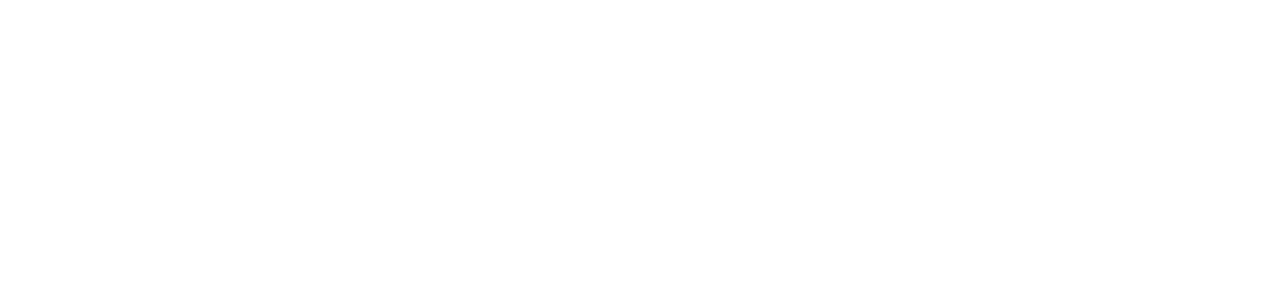
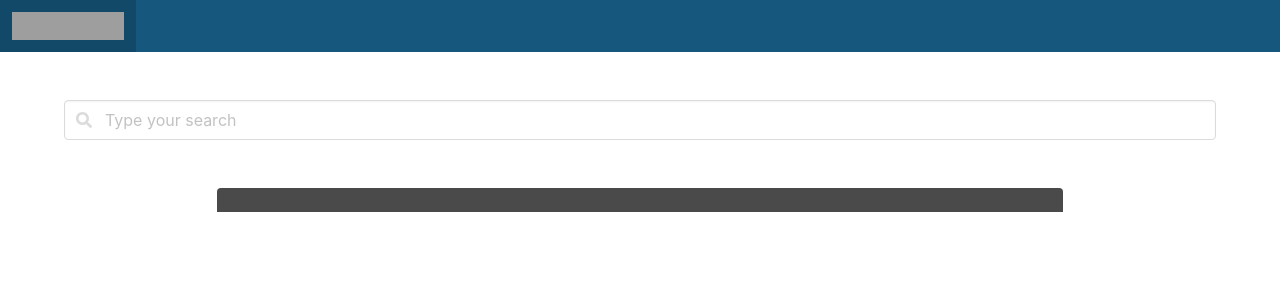
Before and after one commit to ptramontina/phone-list-frontend, a Vue app: page / in a window 1280 px wide. Shown: the top 300 px of the page. Built offline with nearby package versions, Linux system fonts and the light colour scheme; grey boxes are pictures that could not be loaded.

Commit message:
Starting structure

```diff
--- a/src/App.vue
+++ b/src/App.vue
@@ -1,15 +1,20 @@
 <template>
   <div id="app">
-
+    <navbar></navbar>
+    <phone-list></phone-list>
   </div>
 </template>
 
 <script>
 
+import Navbar from './components/Navbar'
+import PhoneList from './components/PhoneList'
+
 export default {
   name: 'App',
   components: {
-
+    Navbar,
+    PhoneList,
   }
 }
 </script>
--- /dev/null
+++ b/src/components/Navbar.vue
@@ -0,0 +1,18 @@
+<template>
+  <div>
+    <nav class="navbar is-primary" role="navigation" aria-label="main navigation">
+      <div class="navbar-brand">
+        <a class="navbar-item" href="https://bulma.io">
+          <img src="https://bulma.io/images/bulma-logo.png" width="112" height="28" />
+        </a>
+      </div>
+    </nav>
+  </div>
+</template>
+
+<script>
+export default {};
+</script>
+
+<style>
+</style>
--- /dev/null
+++ b/src/components/Phone.vue
@@ -0,0 +1,26 @@
+<template>
+  <div class="column is-offset-2 is-8">
+    <article class="message">
+      <div class="message-header">
+        <p>{{data}}</p>
+        <!-- <p>{{data.company}}</p> -->
+      </div>
+      <!-- <div class="message-body">
+        <div class="level">
+          <div class="level-item" v-for="(item, index) in data.items" :key="index">
+            {{item.item-name}}:{{item.item-value}}
+          </div>
+        </div>
+      </div> -->
+    </article>
+  </div>
+</template>
+
+<script>
+export default {
+  props: ['data']
+};
+</script>
+
+<style>
+</style>
--- /dev/null
+++ b/src/components/PhoneList.vue
@@ -0,0 +1,44 @@
+<template>
+  <div>
+    <section class="section">
+      <div class="container">
+        <search></search>
+      </div>
+    </section>
+
+    <div class="columns">
+      <phone v-for="(phone, index) in phoneList" :key="index" :phone="phone"></phone>
+    </div>
+  </div>
+</template>
+
+<script>
+import Search from "./Search";
+import Phone from "./Phone";
+export default {
+  components: {
+    Search,
+    Phone
+  },
+
+  data() {
+    return {
+      phoneList: [
+        {
+          'name': 'User 1',
+          'company': 'Company 1',
+          'items': [
+            {
+              'item-name': 'Address',
+              'item-value': 'Montebyr St.'
+            }
+          ]
+        }
+      ]
+    }
+  }
+};
+</script>
+
+<style scoped>
+</style>
--- /dev/null
+++ b/src/components/Search.vue
@@ -0,0 +1,17 @@
+<template>
+  <div class="field">
+    <p class="control has-icons-left">
+      <input class="input" type="text" placeholder="Type your search" />
+      <span class="icon is-left">
+        <i class="fas fa-search"></i>
+      </span>
+    </p>
+  </div>
+</template>
+
+<script>
+export default {};
+</script>
+
+<style>
+</style>
```
Also changed, not shown: 1 other file (tests, documents, lock files or other folders).
